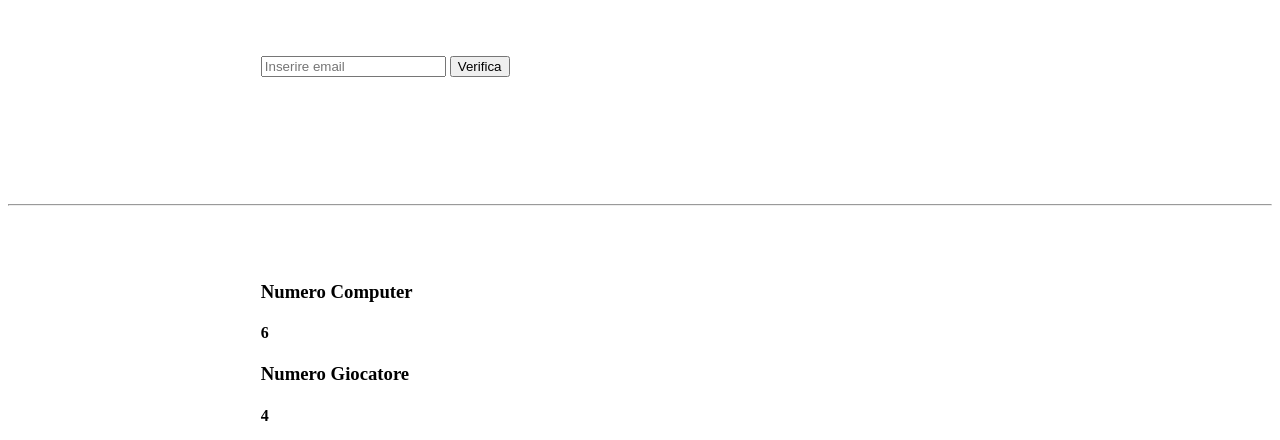
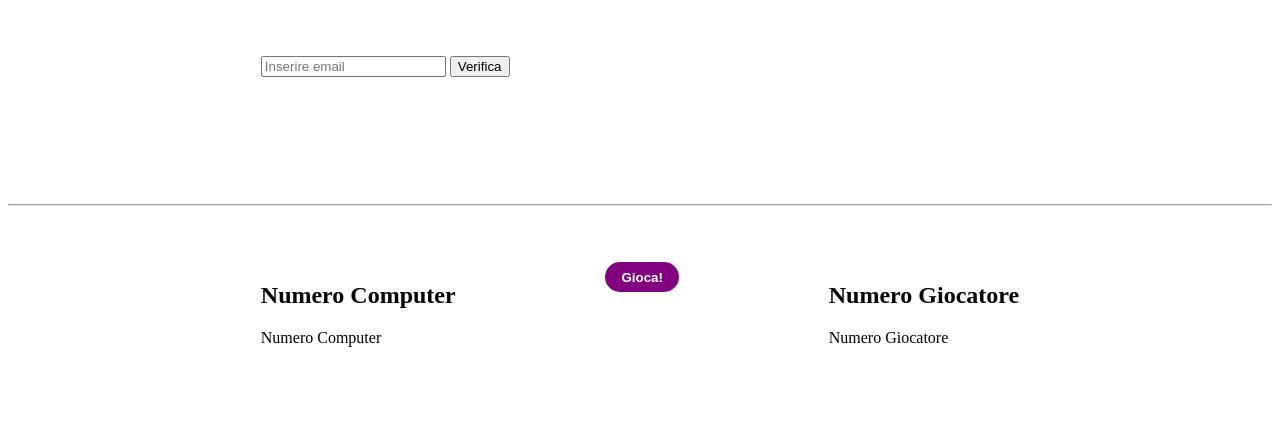
Before and after one commit to paoloevan/js-mail-dadi, a plain HTML site: page index.html in a window 1280 px wide. Shown: the top 440 px of the page. Drawn offline with Linux system fonts and the light colour scheme.

Commit message:
add style

```diff
--- a/assets/css/style.css
+++ b/assets/css/style.css
@@ -9,4 +9,29 @@
 }
 .row {
     display: flex;
+    justify-content: space-between;
 }
+.winner {
+    text-align: center;
+}
+.patta {
+    color: red;
+}
+#play {
+    height: 30px;
+    border: none;
+    border-radius: 20px;
+    background-color: purple;
+    color: white;
+    padding: 0 1rem;
+    font-weight: bold;
+}
+button {
+    cursor: pointer;
+}
+.you_win {
+    color: red;
+}
+.cpu_win {
+    color: gray;
+}
--- a/assets/js/main.js
+++ b/assets/js/main.js
@@ -72,6 +72,11 @@ sia per il giocatore sia per il computer.
 Stabilire il vincitore, in base a chi fa il punteggio più alto.
 */
 
+
+
+const playButton = document.getElementById('play');
+playButton.addEventListener('click',
+    function () {
         //genero i numeri
         const cpuNumber = Math.floor(Math.random() * 6) + 1;
         const userNumber = Math.floor(Math.random() * 6) + 1;
@@ -89,12 +94,14 @@ userNumberEl.innerHTML = `<h4>${userNumber}</h4>`;
         const winnerEl = document.querySelector('.winner');
         if (cpuNumber > userNumber) {
             console.log('pc ha vinto');
-    winnerEl.insertAdjacentHTML('afterend', `<h1>Computer ha vinto :(</h1>`)
+            winnerEl.innerHTML = `<h1 class=\"cpu_win\">Computer ha vinto :(</h1>`
             //cpuNumberEl.insertAdjacentHTML('beforeend', `<h4>Computer ha vinto :(</h4>`);
         } else if (userNumber > cpuNumber) {
             console.log('user ha vinto');
-    winnerEl.insertAdjacentHTML('afterend', `<h1>Hai vinto! :D</h1>`)
+            winnerEl.innerHTML = `<h1 class=\"you_win">Hai vinto! :D</h1>`
         } else {
             console.log('patta');
-    winnerEl.insertAdjacentHTML('afterend', `<h1>Patta -.-</h1>`)
+            winnerEl.innerHTML = `<h1 class=\"patta">Patta -.-</h1>`
         }
+    }
+)
--- a/index.html
+++ b/index.html
@@ -19,14 +19,15 @@
         <div class="box_mail"></div>
     </div>
     <hr>
-    <div class="container">
+    <div class="container row">
         <div>
-            <h3>Numero Computer</h3>
-            <div class="cpu_number">Numero Computer</>
+            <h2>Numero Computer</h2>
+            <div class="cpu_number">Numero Computer</div>
         </div>
+        <button id="play">Gioca!</button>
         <div>
-            <h3>Numero Giocatore</h3>
-            <div class="user_number">Numero Giocatore</>
+            <h2>Numero Giocatore</h2>
+            <div class="user_number">Numero Giocatore</div>
         </div>
     </div>
     <div class="winner"></div>
```
Lines whose indentation alone changed are shown as unchanged.
